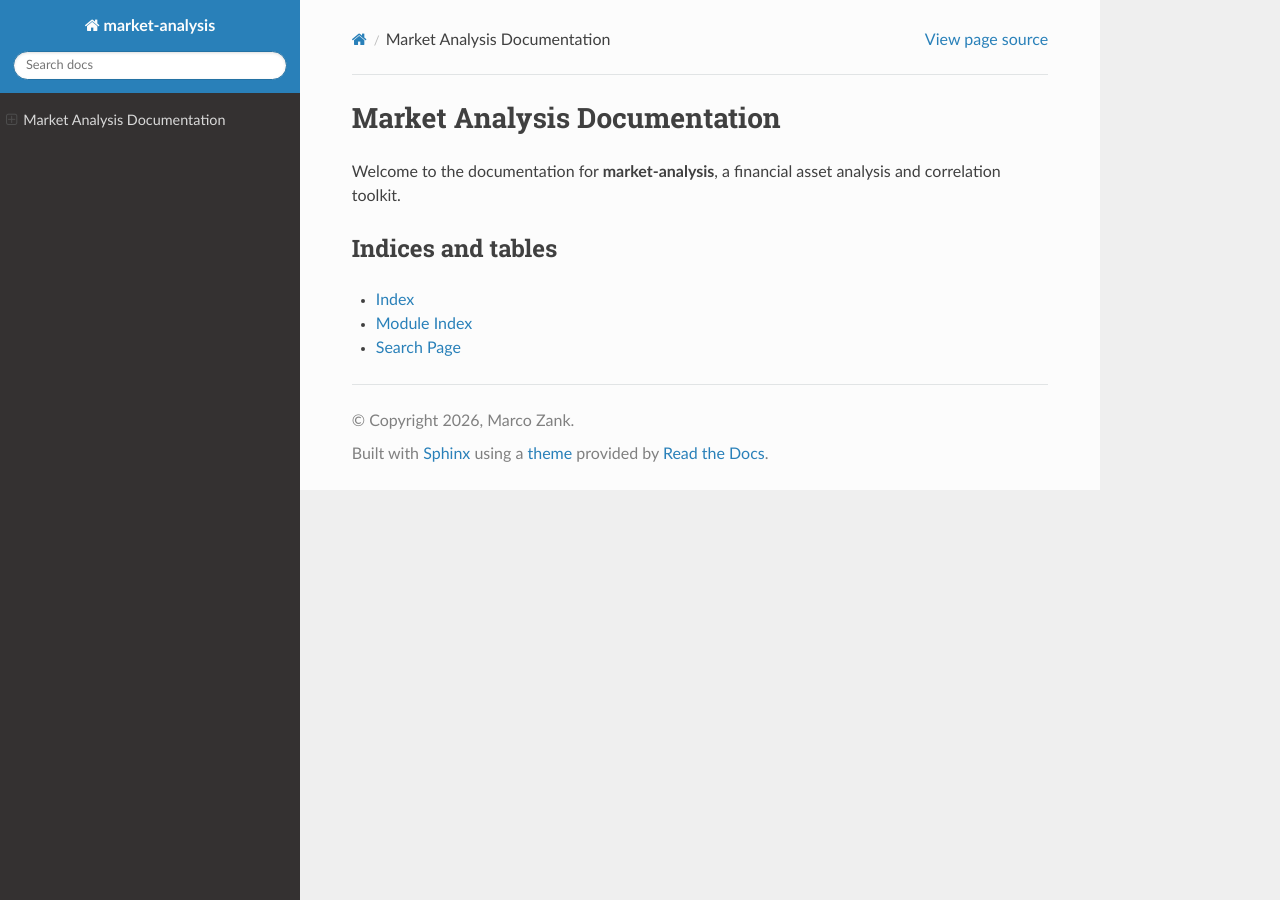
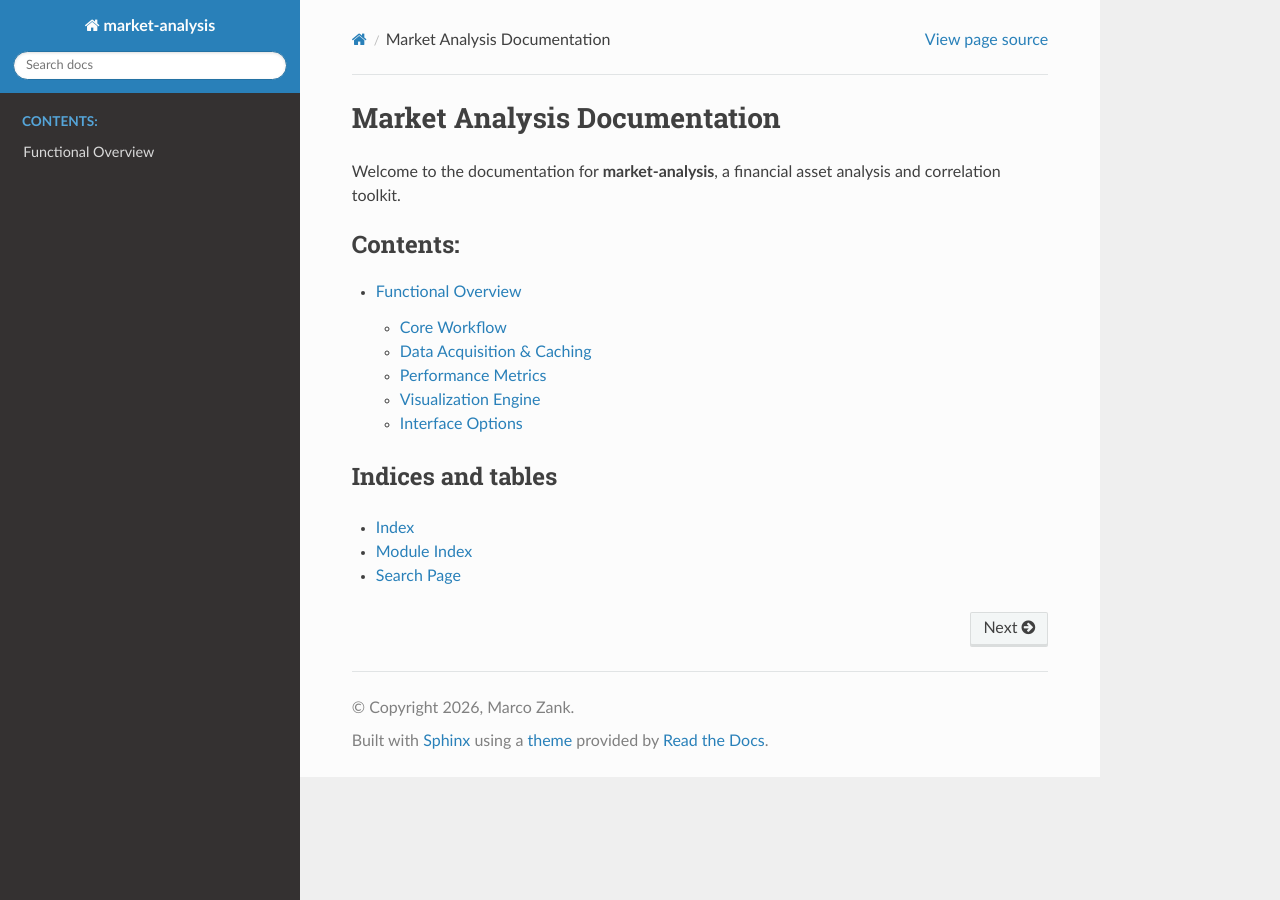
Before and after one commit to mzank/market-analysis, a Sphinx documentation site: the page built from docs/index.md, in a window 1280 px wide. Built offline with Sphinx 7.4.7 and the Read the Docs theme 3.1.0, drawn with Linux system fonts in a browser that asks for light colours; pages that are not in the unit, such as notebooks, are missing from menus; some of the changed lines change nothing that is shown.

Commit message:
docs: add comprehensive functional overview to Sphinx documentation

````diff
--- /dev/null
+++ b/docs/functionality.md
@@ -0,0 +1,52 @@
+# Functional Overview
+
+The `market-analysis` toolkit is designed to streamline the process of retrieving, caching, and analyzing financial market data. It bridges the gap between raw data providers and actionable financial insights by providing a robust framework for performance metrics and visualization.
+
+## Core Workflow
+
+The project follows a structured data processing sequence:
+
+1.  **Data Fetching**: Interface with Yahoo Finance (`yfinance`) to retrieve historical OHLCV data.
+2.  **Local Caching**: Persistence layer using Parquet files to minimize network requests and improve performance.
+3.  **Asset Modeling**: Encapsulation of raw data into high-level `Asset` objects that handle statistical calculations.
+4.  **Analysis**: Computation of key performance indicators like CAGR, Volatility, and Drawdowns.
+5.  **Visualization**: Generation of multi-panel charts for visual correlation and trend analysis.
+
+---
+
+## Data Acquisition & Caching
+
+The toolkit uses a "Fetch-Through" cache strategy managed by the `CacheManager`:
+
+- **Local Storage**: Data is stored in the `cache_history/` directory using the Apache Parquet format (via `pyarrow`), providing high compression and fast read/write speeds.
+- **Cache Validation**: The system checks the modification time of cached files. If the data is older than the configured `CACHE_MAX_AGE` (default: 1 day), it triggers a background refresh from Yahoo Finance.
+- **Concurrent Fetching**: When loading multiple tickers, the `DataFetcher` utilizes a thread pool (`MAX_WORKERS`) to download data in parallel, significantly reducing wait times.
+
+## Performance Metrics
+
+The `Asset` class computes several critical financial metrics:
+
+- **Returns**: Logarithmic and simple returns for various frequencies (Daily, Monthly, Yearly).
+- **Risk Metrics**:
+  - **Volatility**: Annualized standard deviation of returns.
+  - **Maximum Drawdown**: The peak-to-trough decline during a specific period.
+  - **Rolling Metrics**: Rolling volatility and Sharpe ratio (default 63-day window) to visualize risk evolution over time.
+- **Growth Metrics**: Compound Annual Growth Rate (CAGR) and total cumulative returns.
+
+## Visualization Engine
+
+The toolkit generates a comprehensive five-panel chart for each asset:
+
+1.  **Price Chart**: Raw closing prices, with optional logarithmic scaling.
+2.  **Cumulative Returns**: Growth of a hypothetical $1 investment.
+3.  **Drawdown Map**: Visualizes the depth and duration of "underwater" periods.
+4.  **Rolling Volatility**: Tracks changes in asset risk profile over time.
+5.  **Rolling Sharpe Ratio**: Displays the risk-adjusted return trend.
+
+## Interface Options
+
+### Command Line Interface (CLI)
+Designed for quick checks and terminal-based analysis. It provides a summarized text report of an asset's performance directly in the console.
+
+### Python API
+Designed for integration into larger research projects or Jupyter notebooks. It offers full programmatic access to the `Asset` and `DataFetcher` classes, allowing for custom data manipulation and advanced plotting.
--- a/docs/index.md
+++ b/docs/index.md
@@ -6,6 +6,7 @@ Welcome to the documentation for **market-analysis**, a financial asset analysis
 :maxdepth: 2
 :caption: Contents:
 
+functionality
 apidocs/index
 ```
 
````
